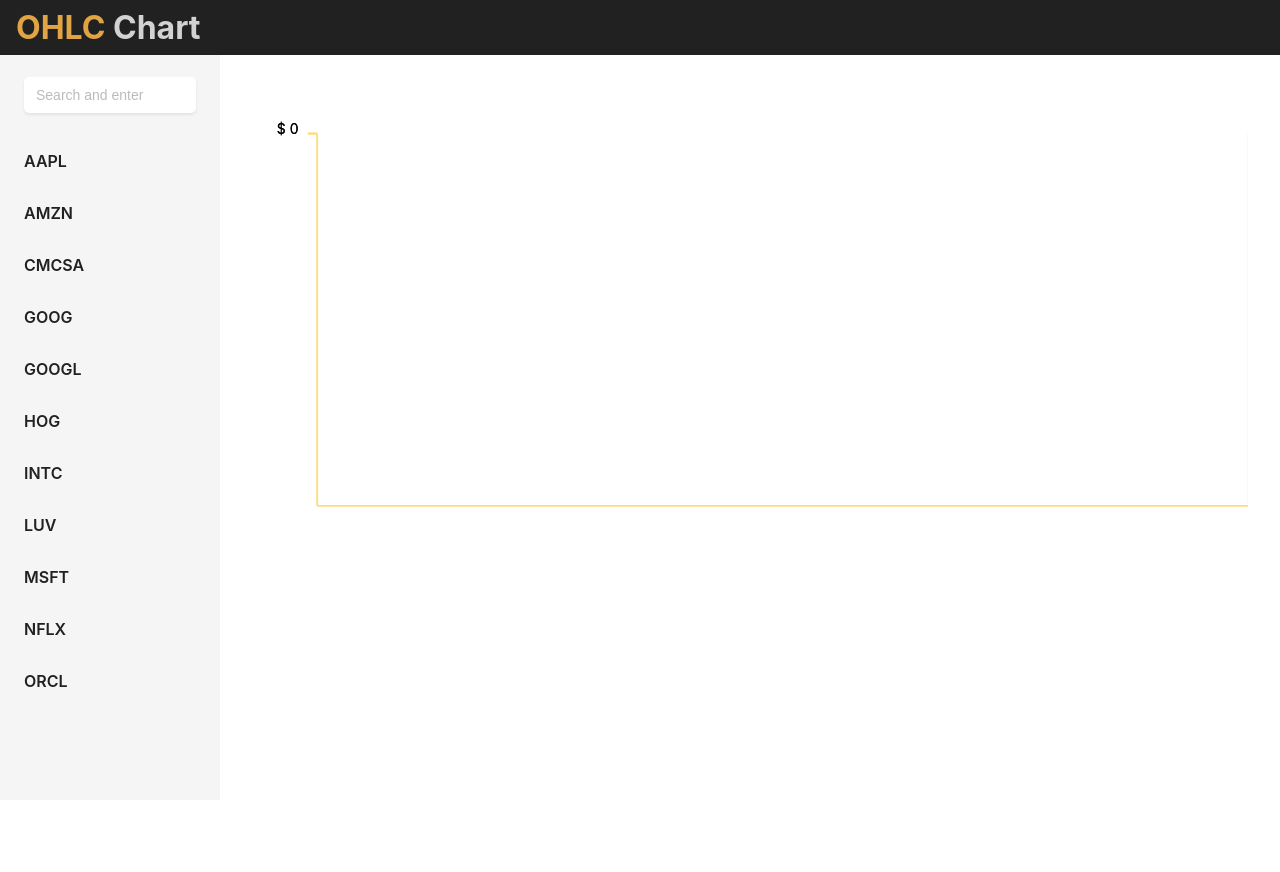
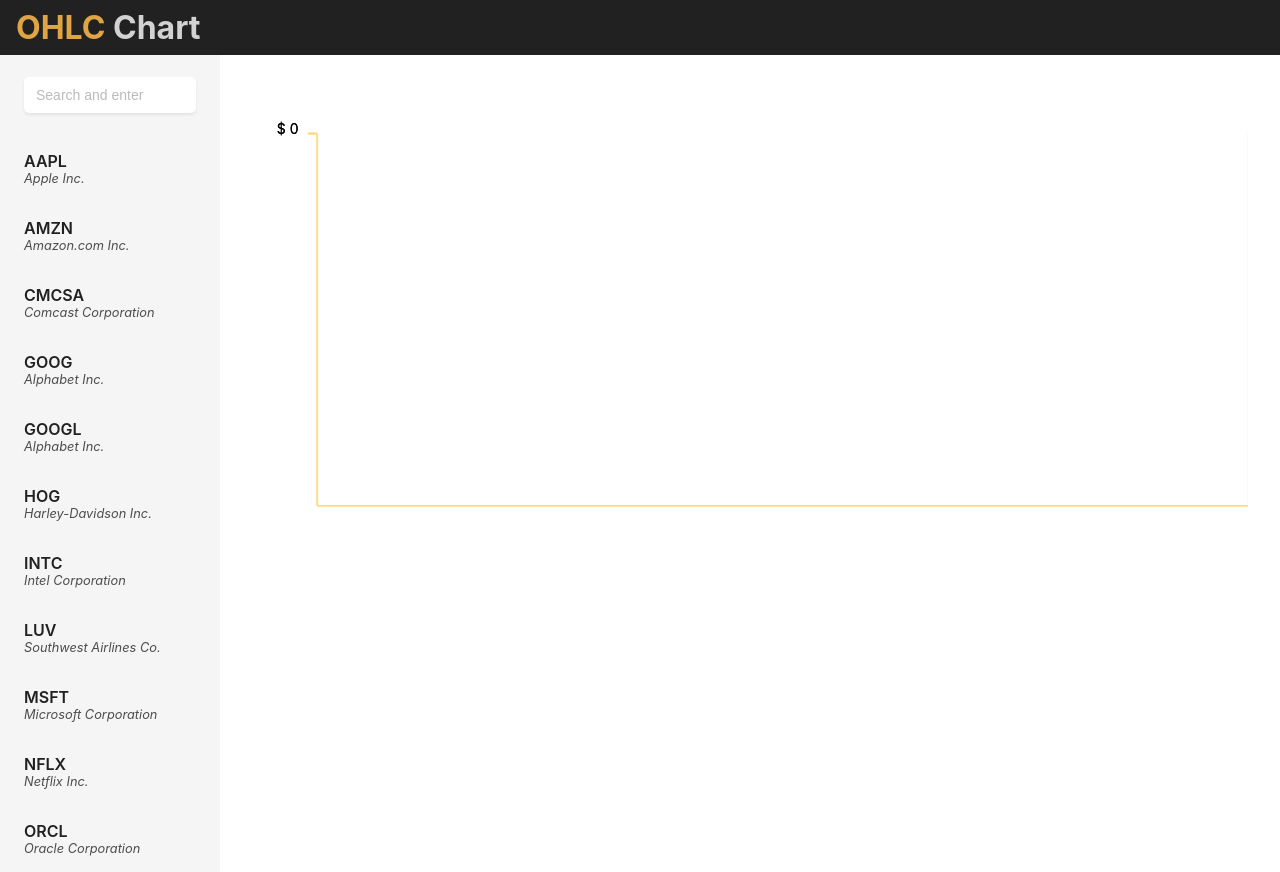
Before and after one commit to dorkblue/bambu-fe-test-v2, a React (Create React App) app: page / in a window 1280 px wide. Before the commit the page ends 800 px from the top, so only its background shows below. Built offline with nearby package versions, Linux system fonts and the light colour scheme.

Commit message:
added defaultSymbols options with details

```diff
--- /dev/null
+++ b/src/constants/defaultSymbols.js
@@ -0,0 +1,140 @@
+const defaultSymbols = {
+  allIds: [
+    'AAPL',
+    'AMZN',
+    'CMCSA',
+    'GOOG',
+    'GOOGL',
+    'HOG',
+    'INTC',
+    'LUV',
+    'MSFT',
+    'NFLX',
+    'ORCL'
+  ],
+  byIds: {
+    MSFT: {
+      currency: 'USD',
+      marketClose: '16:00',
+      marketOpen: '09:30',
+      matchScore: '1.0000',
+      name: 'Microsoft Corporation',
+      region: 'United States',
+      symbol: 'MSFT',
+      timeZone: 'UTC-04',
+      type: 'Equity'
+    },
+    AAPL: {
+      currency: 'USD',
+      marketClose: '16:00',
+      marketOpen: '09:30',
+      matchScore: '1.0000',
+      name: 'Apple Inc.',
+      region: 'United States',
+      symbol: 'AAPL',
+      timeZone: 'UTC-04',
+      type: 'Equity'
+    },
+    INTC: {
+      currency: 'USD',
+      marketClose: '16:00',
+      marketOpen: '09:30',
+      matchScore: '1.0000',
+      name: 'Intel Corporation',
+      region: 'United States',
+      symbol: 'INTC',
+      timeZone: 'UTC-04',
+      type: 'Equity'
+    },
+    NFLX: {
+      currency: 'USD',
+      marketClose: '16:00',
+      marketOpen: '09:30',
+      matchScore: '1.0000',
+      name: 'Netflix Inc.',
+      region: 'United States',
+      symbol: 'NFLX',
+      timeZone: 'UTC-04',
+      type: 'Equity'
+    },
+    ORCL: {
+      currency: 'USD',
+      marketClose: '16:00',
+      marketOpen: '09:30',
+      matchScore: '1.0000',
+      name: 'Oracle Corporation',
+      region: 'United States',
+      symbol: 'ORCL',
+      timeZone: 'UTC-04',
+      type: 'Equity'
+    },
+    CMCSA: {
+      currency: 'USD',
+      marketClose: '16:00',
+      marketOpen: '09:30',
+      matchScore: '1.0000',
+      name: 'Comcast Corporation',
+      region: 'United States',
+      symbol: 'CMCSA',
+      timeZone: 'UTC-04',
+      type: 'Equity'
+    },
+    GOOG: {
+      currency: 'USD',
+      marketClose: '16:00',
+      marketOpen: '09:30',
+      matchScore: '1.0000',
+      name: 'Alphabet Inc.',
+      region: 'United States',
+      symbol: 'GOOG',
+      timeZone: 'UTC-04',
+      type: 'Equity'
+    },
+    LUV: {
+      currency: 'USD',
+      marketClose: '16:00',
+      marketOpen: '09:30',
+      matchScore: '1.0000',
+      name: 'Southwest Airlines Co.',
+      region: 'United States',
+      symbol: 'LUV',
+      timeZone: 'UTC-04',
+      type: 'Equity'
+    },
+    HOG: {
+      currency: 'USD',
+      marketClose: '16:00',
+      marketOpen: '09:30',
+      matchScore: '1.0000',
+      name: 'Harley-Davidson Inc.',
+      region: 'United States',
+      symbol: 'HOG',
+      timeZone: 'UTC-04',
+      type: 'Equity'
+    },
+    GOOGL: {
+      currency: 'USD',
+      marketClose: '16:00',
+      marketOpen: '09:30',
+      matchScore: '1.0000',
+      name: 'Alphabet Inc.',
+      region: 'United States',
+      symbol: 'GOOGL',
+      timeZone: 'UTC-04',
+      type: 'Equity'
+    },
+    AMZN: {
+      currency: 'USD',
+      marketClose: '16:00',
+      marketOpen: '09:30',
+      matchScore: '1.0000',
+      name: 'Amazon.com Inc.',
+      region: 'United States',
+      symbol: 'AMZN',
+      timeZone: 'UTC-04',
+      type: 'Equity'
+    }
+  }
+}
+
+export default defaultSymbols
--- a/src/containers/OHLC.js
+++ b/src/containers/OHLC.js
@@ -22,6 +22,7 @@ import {
 } from '../utils/data'
 import Title from '../components/Title'
 import Spinner from '../components/Spinner'
+import defaultSymbols from '../constants/defaultSymbols'
 
 class OHCL extends React.Component {
   constructor(props) {
@@ -143,7 +144,13 @@ class OHCL extends React.Component {
 
             <Title
               title={props.metaData.symbol}
-              subTitle={props.metaData.timeZone}
+              subTitle={
+                props.symbols.byIds[props.metaData.symbol]
+                  ? props.symbols.byIds[props.metaData.symbol].name
+                  : defaultSymbols.byIds[props.metaData.symbol]
+                    ? defaultSymbols.byIds[props.metaData.symbol].name
+                    : ''
+              }
             />
           </TitleContainer>
 
@@ -196,6 +203,7 @@ const TitleContainer = styled.div`
 `
 
 const mapStateToProps = ({ symbols, series }) => ({
+  symbols: symbols.data,
   metaData: series.data.metaData,
   dataSource: series.data.allIds.map(id => series.data.byIds[id]),
   seriesLoading: series.status.isLoading,
--- a/src/containers/Sidebar.js
+++ b/src/containers/Sidebar.js
@@ -4,27 +4,19 @@ import { Link, withRouter } from 'react-router-dom'
 import styled from 'styled-components'
 import qs from 'qs'
 
+import defaultSymbols from '../constants/defaultSymbols'
+
 const Sidebar = ({ location, symbols }) => {
   const query = qs.parse(location.search.replace('?', ''))
 
-  const defaultOptions = [
-    'MSFT',
-    'AAPL',
-    'INTC',
-    'NFLX',
-    'ORCL',
-    'CMCSA',
-    'GOOG',
-    'LUV',
-    'HOG',
-    'GOOGL',
-    'AMZN'
-  ]
-
-  const defaultData = defaultOptions.sort().map(symbol => ({
-    symbol,
-    key: symbol
-  }))
+  const defaultData = defaultSymbols.allIds.map(id => {
+    const symbol = defaultSymbols.byIds[id]
+    return {
+      key: id,
+      name: symbol.name,
+      symbol: symbol.symbol
+    }
+  })
 
   const renderData =
     symbols.allIds.length === 0
```
